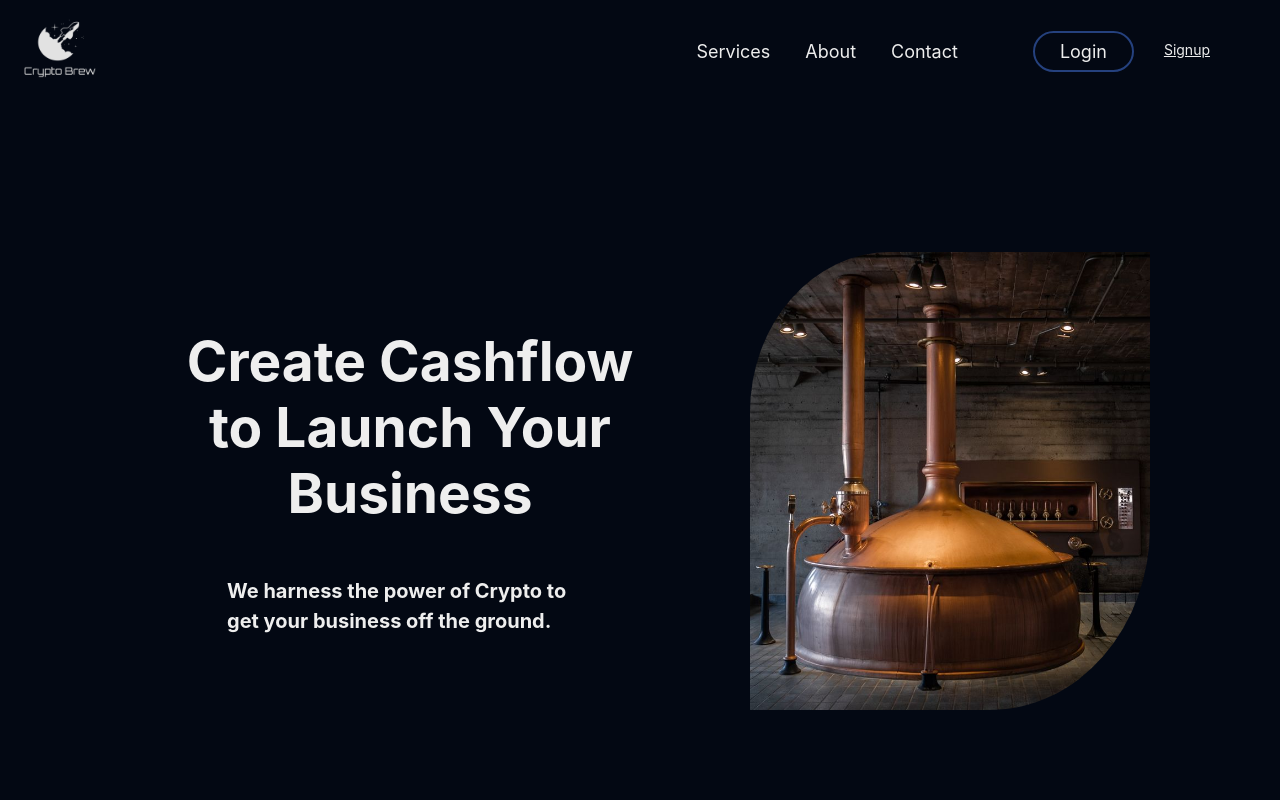
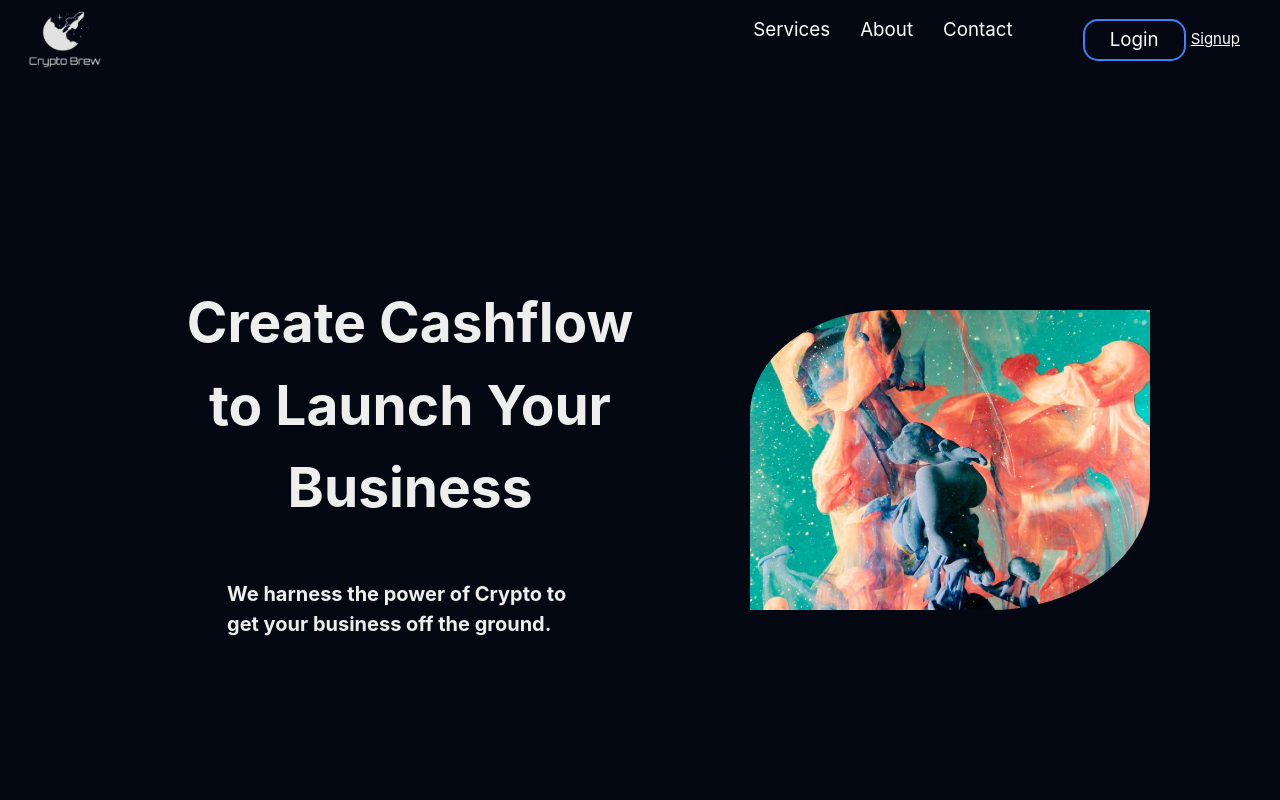
Before and after one commit to jacobwachtel/cryptobrew, a React (Create React App) app: page / in a window 1280 px wide. Shown: the top 800 px of the page. Built offline with nearby package versions, Linux system fonts and the light colour scheme; no server answers.

Commit message:
Updating styling for Tailwind.css

```diff
--- a/package.json
+++ b/package.json
@@ -35,5 +35,10 @@
       "last 1 firefox version",
       "last 1 safari version"
     ]
+  },
+  "devDependencies": {
+    "autoprefixer": "^10.4.7",
+    "postcss": "^8.4.13",
+    "tailwindcss": "^3.0.24"
   }
 }
--- /dev/null
+++ b/postcss.config.js
@@ -0,0 +1,6 @@
+module.exports = {
+  plugins: {
+    tailwindcss: {},
+    autoprefixer: {},
+  },
+}
--- a/src/components/HeroSection.js
+++ b/src/components/HeroSection.js
@@ -12,7 +12,7 @@ const HeroSection = () => {
             <h2 className='heading-secondary'>We harness the power of Crypto to get your business off the ground.</h2>
         </div>
         <div className='hero-image'>
-            <img src={breweryHero} alt='hero-image'/>
+            <img src={heroImage} alt='hero-image'/>
         </div>
     </div>
   )
--- a/src/components/Navbar.js
+++ b/src/components/Navbar.js
@@ -1,22 +1,22 @@
 import React from 'react';
-import '../styles/Navbar.css';
+// import '../styles/Navbar.css';
 import brewLogo from '../assets/crypto_brew_logo.png';
 
 const Navbar = () => {
   return (
-    <nav className='navbar-container'>
-        <div className='navbar-logo'>
-            <img src={brewLogo} alt='logo'/>
+    <nav className='text-white flex items-center w-full'>
+        <div className='mx-10'>
+            <img src={brewLogo} alt='logo' className='w-32'/>
         </div>
-        <div className='navbar-navigation'>
-          <div className='navbar-links'>
-            <a href='#'>Services</a>
-            <a href='#'>About</a>
-            <a href='#'>Contact</a>
+        <div className='flex-auto flex justify-end'>
+          <div className='ml-8 mr-16 text-3xl flex-1 flex justify-end'>
+            <a href='#' className='mr-12'>Services</a>
+            <a href='#' className='mr-12'>About</a>
+            <a href='#' className='mr-12'>Contact</a>
           </div>
-          <div className='navbar-login'>
-            <a className='navbar-login__btn' href='#'>Login</a>
-            <a className='navbar-signup__btn' href='#'>Signup</a>
+          <div className='text-3xl mr-16 flex justify-end'>
+            <a className='px-10 py-3 rounded-3xl border-2 border-blue-500 ' href='#'>Login</a>
+            <a className='py-4 text-2xl ml-2 underline' href='#'>Signup</a>
           </div>
         </div>
 
--- a/src/index.css
+++ b/src/index.css
@@ -1,3 +1,7 @@
+@tailwind base;
+@tailwind components;
+@tailwind utilities;
+
 * {
   margin: 0;
   padding: 0;
--- a/src/styles/Navbar.css
+++ /dev/null
@@ -1,70 +0,0 @@
-.navbar-container {
-    color: #eee;
-    width: 100%;
-    display: flex;
-    /* justify-content: center; */
-    align-items: center;
-}
-
-.navbar-logo {
-    margin: 1rem 2rem;
-    justify-self: flex-start;
-}
-
-.navbar-logo img{
-    width: 8rem;
-}
-
-.navbar-navigation {
-    flex: 1;
-    /* width: 100%; */
-    display: flex;
-    justify-content: flex-end;
-    align-items: center;
-    margin: 0;
-    padding: 0;
-}
-
-a {
-    text-decoration: none;
-    color: #eee;
-}
-
-.navbar-links {
-    font-size: 1.8rem;
-    margin-left: 2rem;
-    margin-right: 4rem;
-    flex: 1;
-    display: flex;
-    justify-content: flex-end;
-}
-
-.navbar-links a {
-    margin-right: 3.5rem;
-}
-
-.navbar-login {
-    font-size: 1.8rem;
-    margin-right: 4rem;
-    /* flex: 1; */
-    display: flex;
-    justify-content: flex-end;
-}
-
-.navbar-login a {
-    margin-right: 3rem;
-}
-
-.navbar-login__btn {
-    border: 2px solid rgb(37, 65, 126);
-    border-radius: 2.5rem;
-    padding: .8rem 2.5rem;
-    /* border-image: linear-gradient(90deg, rgb(18, 42, 95), rgb(56, 89, 160))1; */
-    border-radius: 2.5rem;
-}
-
-.navbar-signup__btn {
-    padding: 1rem 0rem;
-    font-size: 1.4rem;
-    text-decoration: underline;
-}
--- /dev/null
+++ b/tailwind.config.js
@@ -0,0 +1,9 @@
+module.exports = {
+  content: [
+    "./src/**/*.{js,jsx,ts,tsx}",
+  ],
+  theme: {
+    extend: {},
+  },
+  plugins: [],
+}
```
Also changed, not shown: 1 other file (tests, documents, lock files or other folders).
